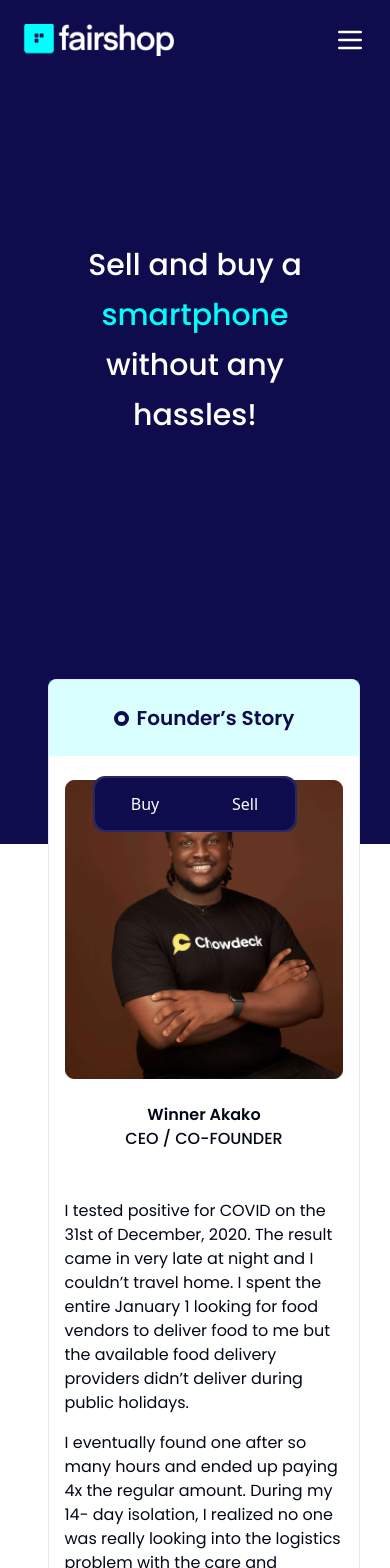
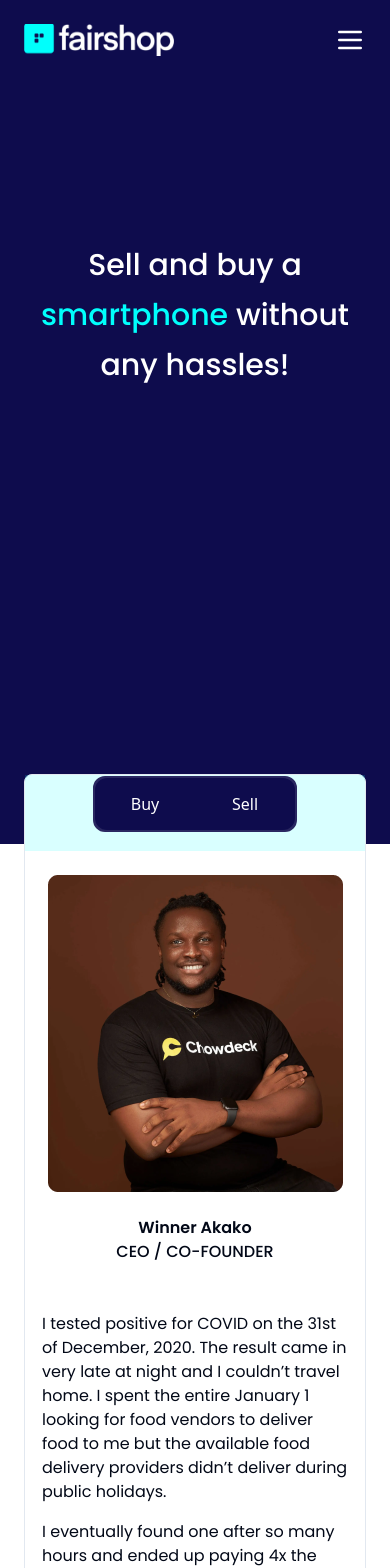
Before and after one commit to carissaayo/fs-landingpage, a React (Vite) app: page /about-us in a window 390 px wide. Shown: the top 1568 px of the page. Built offline with nearby package versions, Linux system fonts and the light colour scheme.

Commit message:
another one

```diff
--- a/src/components/AboutComponents/Hero.jsx
+++ b/src/components/AboutComponents/Hero.jsx
@@ -1,7 +1,7 @@
 const AboutHero = () => {
   return (
     <section
-      className=" w-full  h-screen  text-center md:text-left  px-12 md:px-32  text-white relative poppins-regular
+      className=" w-full  h-screen  text-center md:text-left  px-6 md:px-32  text-white relative poppins-regular
        bg-[#0E0C4D]   py-60 md:py-80
   "
     >
--- a/src/components/AboutComponents/User.jsx
+++ b/src/components/AboutComponents/User.jsx
@@ -1,8 +1,8 @@
 import userImg from "../../assets/images/user.png";
 const User = () => {
   return (
-    <section className="relative w-full  px-12 md:px-32 min-h-[1100px]  md:min-h-[500px]  mb-10">
-      <div className="absolute bg-white  rounded-lg flex flex-col md:flex-row justify-between items-start top-[-15%] md:top-[-20%] w-[80%] xs:w-[85%]  md:w-[80%] border pb-8 ">
+    <section className="relative w-full  px-6 md:px-32 min-h-[1100px]  md:min-h-[500px]  mb-10">
+      <div className="relative bg-white  rounded-lg flex flex-col md:flex-row justify-between items-start mt-[-70px]  w- border pb-8 ">
         {/* About */}
         <div className=" w-full flex-[2] xl:flex-1  flex flex-col gap-6">
           <div className="bg-[#00FFFC] bg-opacity-15 py-6 px-2 flex items-center justify-center">
--- a/src/components/HomeComponents/BrandComponents/ModelsCon.jsx
+++ b/src/components/HomeComponents/BrandComponents/ModelsCon.jsx
@@ -9,7 +9,7 @@ const ModelsCon = ({ stepContent }) => {
     <section
       className={` ${
         stepContent === 2
-          ? "translate-x-0 w-full md:con__height px-4 xs:px-8 sm:px-12 md:px-16 lg:px-20 2xl:px-32  relative poppins-regular  "
+          ? "translate-x-0 w-full md:con__height px-6 md:px-32  relative poppins-regular  "
           : "translate-x-[-100%] absolute h-0"
       }`}
     >
--- a/src/pages/Transactions.jsx
+++ b/src/pages/Transactions.jsx
@@ -1,6 +1,4 @@
 import { useEffect } from "react";
-import { ChevronLeft, ChevronRight } from "lucide-react";
-import { Link } from "react-router-dom";
 
 import TransactionsTab from "../components/TransactionComponents/TransactionsTab";
 
@@ -8,14 +6,13 @@ const Transactions = () => {
   const goToTop = () => {
     window.scrollTo({
       top: 0,
-      // behavior: "smooth",
     });
   };
   useEffect(() => goToTop(), []);
 
   return (
     <main className="w-full h-full relative">
-      <section className=" px-6  md:px-32 poppins-regular pb-12 pt-32">
+      <section className=" px-6  md:px-32 poppins-regular pb-12 pt-28">
         <div className="mb-10">
           <h1 className="poppins-semibold  text-2xl mb-4">
             Transaction History
```
